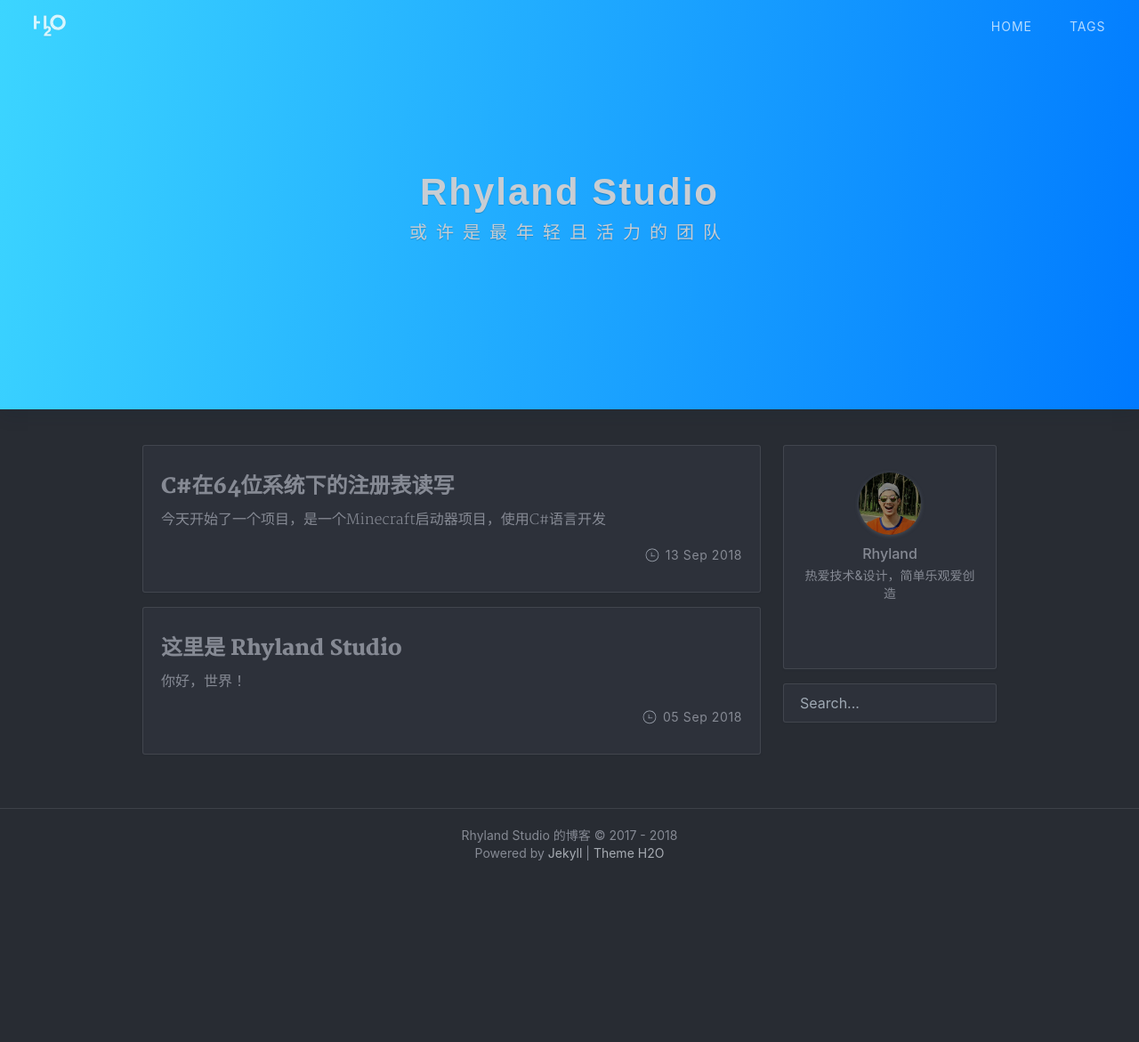
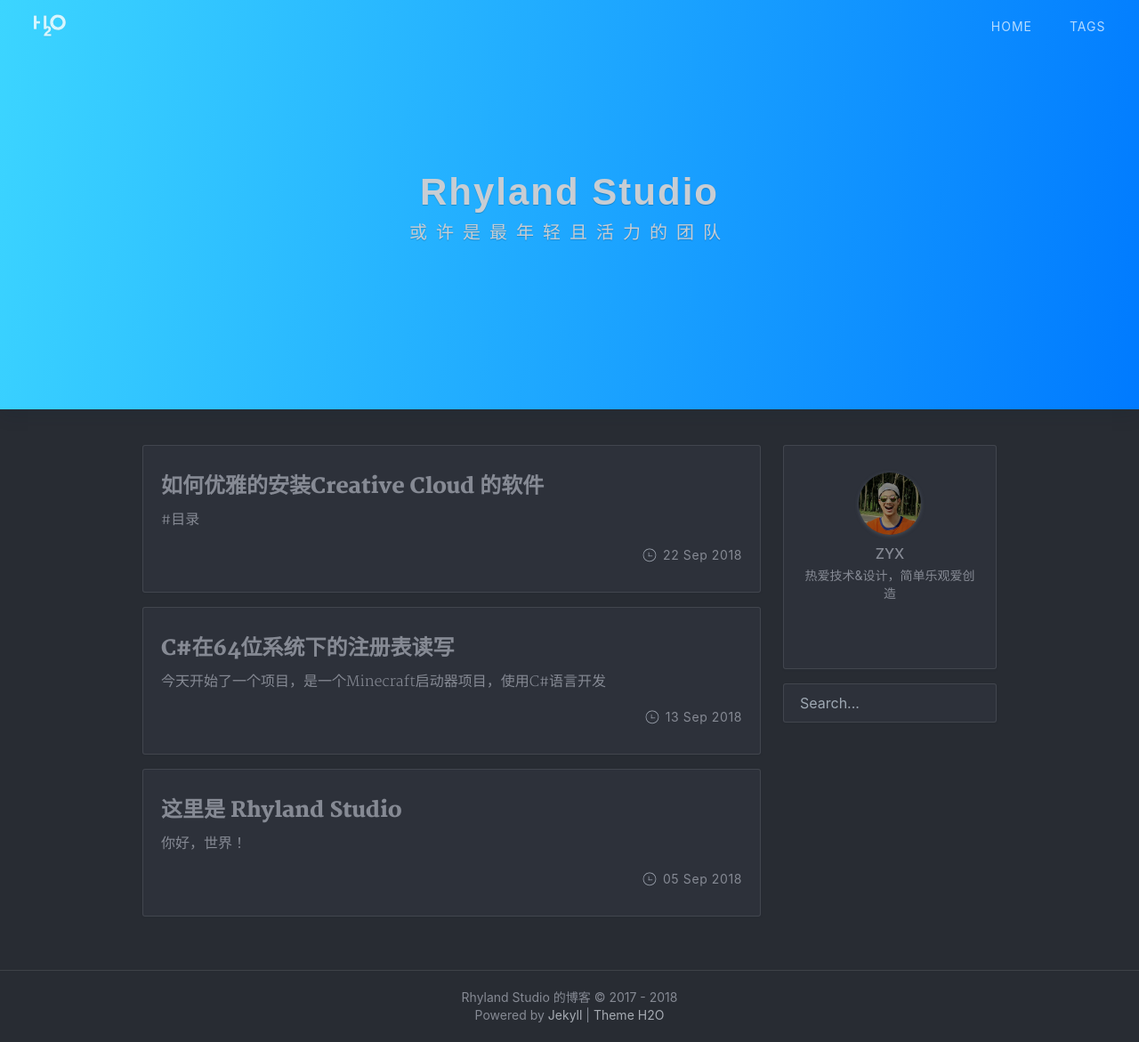
Before and after one commit to orangezyx/orangezyx.github.io, a Jekyll site: the page built from index.html, in a window 1280 px wide and 1171 px high. Shown: the whole window at 89% size. Built offline with Jekyll 4.4.1, drawn with Linux system fonts in a browser that asks for light colours; nearby versions of some CDN libraries; the list of posts is cut into pages by our own code; a style sheet for code colours, icons or effects is not loaded; some of the changed lines change nothing that is shown.

Commit message:
add article 'HowToInstallCCSofts'

```diff
--- a/_config.yml
+++ b/_config.yml
@@ -17,8 +17,8 @@ footer:
   since: 2017
 
 # Author 配置博主信息
-author: 'Rhyland'
-nickname: 'Rhyland'
+author: 'ZYX'
+nickname: 'SingleZ'
 bio: '热爱技术&设计，简单乐观爱创造'
 avatar: '/assets/img/profile.png'
 
--- /dev/null
+++ b/_posts/2018-09-22-HowToInstallCCSofts.markdown
@@ -0,0 +1,50 @@
+---
+layout: post
+title:  "如何优雅的安装Creative Cloud 的软件"
+date:   2018-9-22 13:54:08 +0800
+categories: Softs
+---
+#目录
+
+[TOC]
+---
+# 导语
+> 关于 Adobe 软件，我自己用了大约4年，其中经历了大大小小的问题（CC安装不上、破解机制失效...）
+> 如何系统的安装这类软件是作为一个设计师最基本的技能。
+---
+# 前情
+> 许多人会直接去搜索引擎或者某些软件管家搜索相关的软件，例如：PS破解版...
+> 这样下载的软件可能会导致后门木马，等一些不干净的程序植入
+> 本文主要讲解的是如何从官方获取原版的 Adobe CC 的系列软件
+---
+# 安装
+
+#####1.打开CC官方网站
+[Adobe Creative Cloud](https://www.adobe.com/cn/creativecloud/catalog/desktop.html)
+
+#####2.登录
+
+在右上角登录处注册属于自己的 `Creative Cloud` 账号
+
+![1.png](https://i.loli.net/2018/09/22/5ba5dde03496c.png '注册账户')
+
+#####3.下载CC
+返回至主页，找到 `Creative Cloud` 单击下载，`Adobe` 会自动判别操作系统
+![2.png](https://i.loli.net/2018/09/22/5ba5de5accce9.png 'CC下载')
+
+#####4.启动CC并登录
+下载并且安装完成之后，会得到一个 `Creative Cloud` 的桌面应用程序
+（如果遇到安装速度慢的情况，请尝试科学上网，若不会开启，请联系博客作者，友情提供）
+
+并且登录你的账号
+
+![3.png](https://i.loli.net/2018/09/22/5ba5e13c53d62.png 'CC桌面应用程序')
+
+#####5.安装完成
+在你要安装的软件右边单击 `试用`
+系统会自动安装你需要的软件，若遇安装慢，请科学上网。
+
+#####6.安装完成，点击开始试用.
+---
+#POJIE相关
+##待添加...
```
